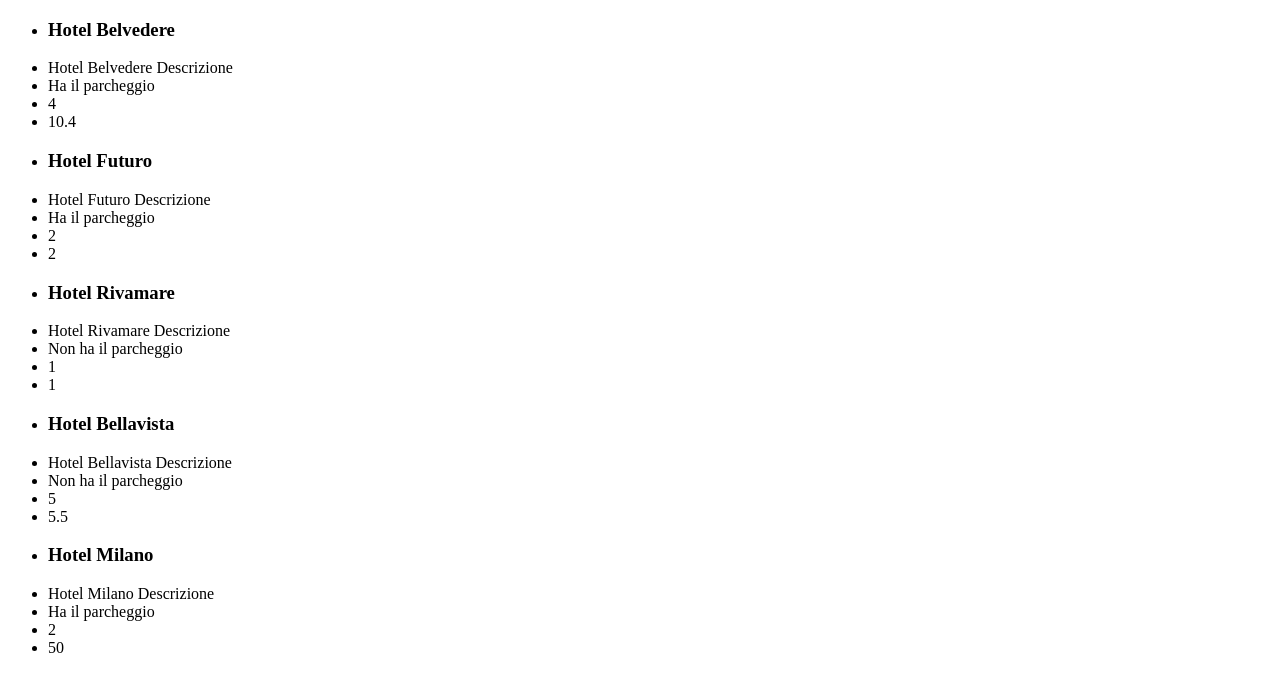
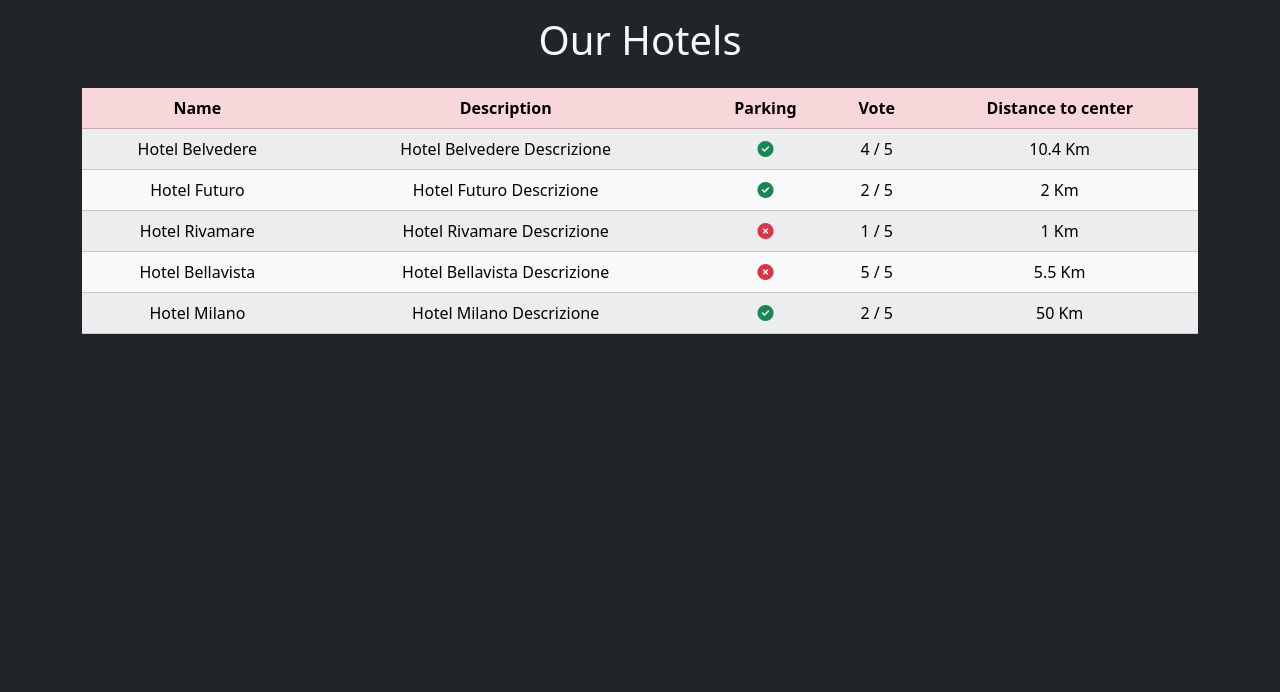
Before and after one commit to PaoloMarzocchi/php-hotel, a PHP site: page / in a window 1280 px wide. Shown: the top 692 px of the page. Run offline with PHP 8.4, Linux system fonts and the light colour scheme.

Commit message:
add table with results printed

```diff
--- a/index.php
+++ b/index.php
@@ -51,33 +51,51 @@ $hotels = [
     <meta charset="UTF-8">
     <meta name="viewport" content="width=device-width, initial-scale=1.0">
     <title>Hotels</title>
+    <link rel="stylesheet" href="https://cdnjs.cloudflare.com/ajax/libs/font-awesome/6.5.2/css/all.min.css" integrity="sha512-SnH5WK+bZxgPHs44uWIX+LLJAJ9/2PkPKZ5QiAj6Ta86w+fsb2TkcmfRyVX3pBnMFcV7oQPJkl9QevSCWr3W6A==" crossorigin="anonymous" referrerpolicy="no-referrer" />
+    <link href="https://cdn.jsdelivr.net/npm/bootstrap@5.3.3/dist/css/bootstrap.min.css" rel="stylesheet" integrity="sha384-QWTKZyjpPEjISv5WaRU9OFeRpok6YctnYmDr5pNlyT2bRjXh0JMhjY6hW+ALEwIH" crossorigin="anonymous">
 </head>
-<body>
-    <ul>
+<body class="bg-dark">
+    <div class="container">
+        <h1 class="text-center text-light my-3">Our Hotels</h1>
+    <table class="table table-light table-striped mt-4 text-center">
+        <thead class="table-danger">
+            <tr>
+                <th>Name</th>
+                <th>Description</th>
+                <th>Parking</th>
+                <th>Vote</th>
+                <th>Distance to center</th>
+            </tr>
+        </thead>
+        <tbody>
             <?php foreach ($hotels as $hotel) :?>
-            <li>
-                <h3><?=$hotel['name']?></h3>
-            </li>
-            <li>
+                <tr>
+                <td class="fw-medium">
+                    <?=$hotel['name']?>
+                </td>
+                <td>
                     <?=$hotel['description']?>
-            </li>
-            <li>
+                </td>
+                <td>
                     <?php
                     if($hotel['parking'])
                     {
-                    echo 'Ha il parcheggio';
+                        echo '<i class="fa-solid fa-circle-check text-success"></i>';
                     }else{
-                    echo 'Non ha il parcheggio';
+                        echo '<i class="fa-solid fa-circle-xmark text-danger"></i>';
                     }
                     ?>
-            </li>
-            <li>
-                <?=$hotel['vote']?>
-            </li>
-            <li>
-                <?=$hotel['distance_to_center']?>
-            </li>
+                </td>
+                <td>
+                    <?=$hotel['vote']?> / 5
+                </td>
+                <td>
+                    <?=$hotel['distance_to_center']?> Km
+                </td>
+                </tr>
             <?php endforeach?>
-    </ul>
+        </tbody>
+    </table>
+    </div>
 </body>
 </html>
```
Lines whose indentation alone changed are shown as unchanged.
